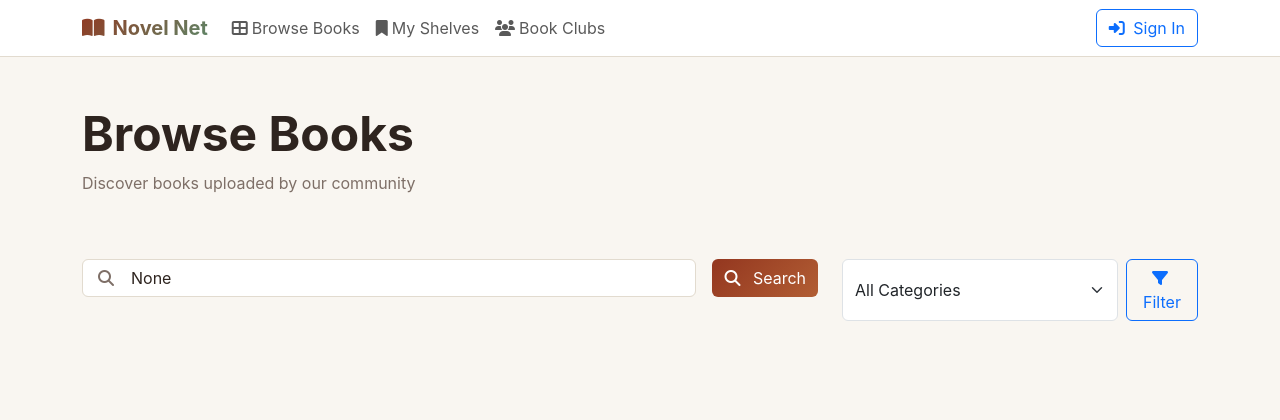
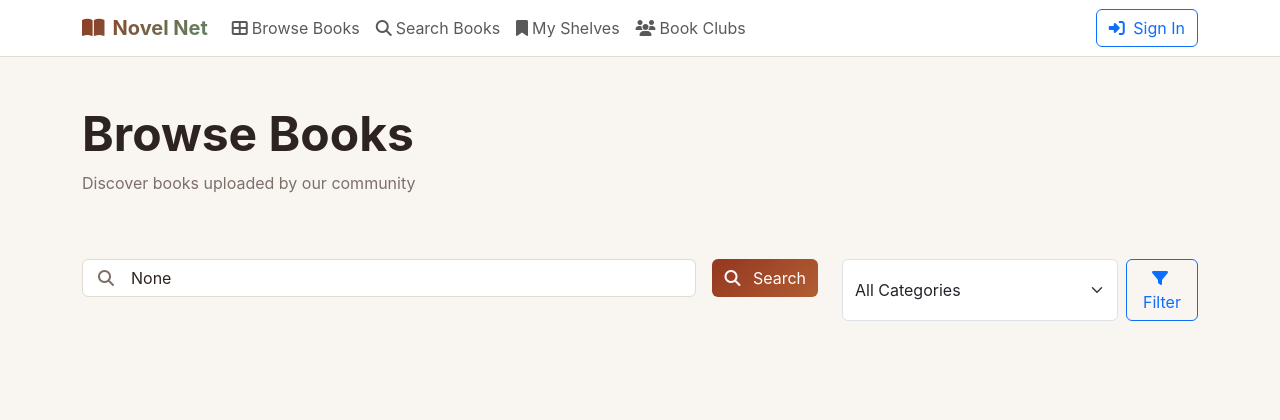
Before and after one commit to yadavkapil23/NovelNet, a Django app: page /browse/ in a window 1280 px wide. Shown: the top 420 px of the page. Run offline with Django 5.2, Linux system fonts and the light colour scheme; data that the repository does not hold is empty.

Commit message:
added book searching

```diff
--- a/templates/base.html
+++ b/templates/base.html
@@ -256,6 +256,12 @@
                         </a>
                     </li>
                     <li class="nav-item">
+                        <a class="nav-link d-flex align-items-center" href="{% url 'book_search' %}">
+                            <i class="fas fa-search me-1"></i>
+                            <span class="d-none d-sm-inline">Search Books</span>
+                        </a>
+                    </li>
+                    <li class="nav-item">
                         <a class="nav-link d-flex align-items-center" href="{% url 'shelves' %}">
                             <i class="fas fa-bookmark me-1"></i>
                             <span class="d-none d-sm-inline">My Shelves</span>
```
